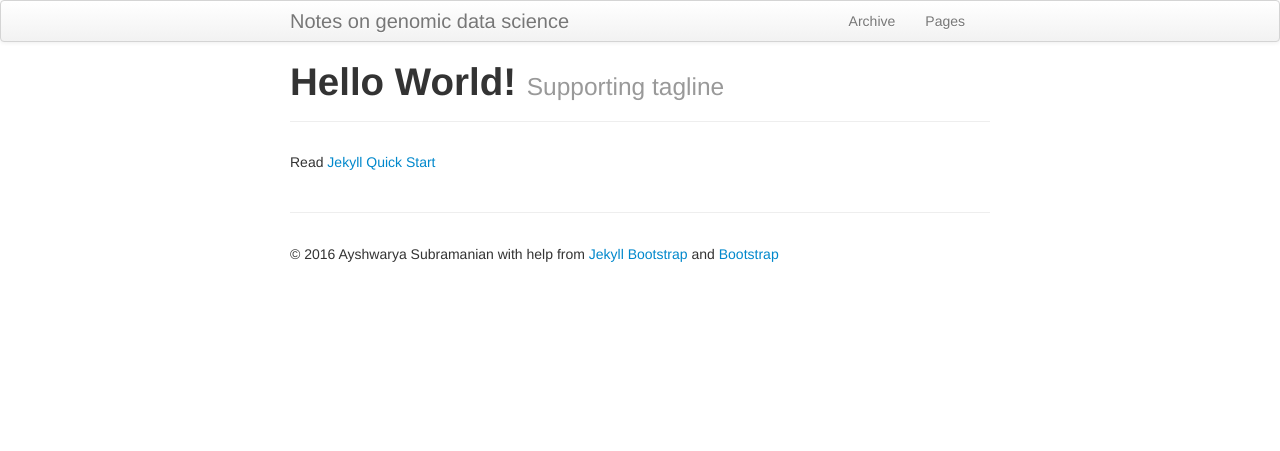
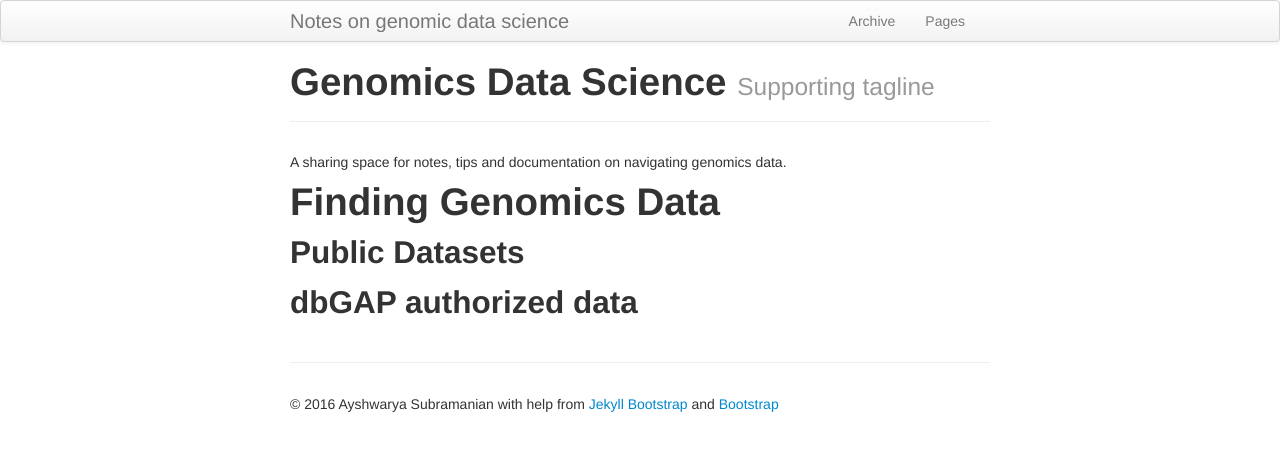
Before and after one commit to ayshwaryas/genomicsDataScience, a Jekyll site: the page built from index.md, in a window 1280 px wide. Shown: the top 451 px of the page. Built offline with Jekyll 4.4.1, drawn with Linux system fonts in a browser that asks for light colours.

Commit message:
edited index page

```diff
--- a/_config.yml
+++ b/_config.yml
@@ -3,7 +3,7 @@
 permalink: /:categories/:year/:month/:day/:title
 
 exclude: [".rvmrc", ".rbenv-version", "README.md", "Rakefile", "changelog.md"]
-highlighter: pygments
+highlighter: rouge
 
 # Themes are encouraged to use these universal variables
 # so be sure to set them if your theme uses them.
--- a/index.md
+++ b/index.md
@@ -1,8 +1,13 @@
 ---
 layout: page
-title: Hello World!
+title: Genomics Data Science
 tagline: Supporting tagline
 ---
 {% include JB/setup %}
 
-Read [Jekyll Quick Start](http://jekyllbootstrap.com/usage/jekyll-quick-start.html)
+A sharing space for notes, tips and documentation on navigating genomics data.
+
+# Finding Genomics Data
+
+## Public Datasets
+## dbGAP authorized data
```
